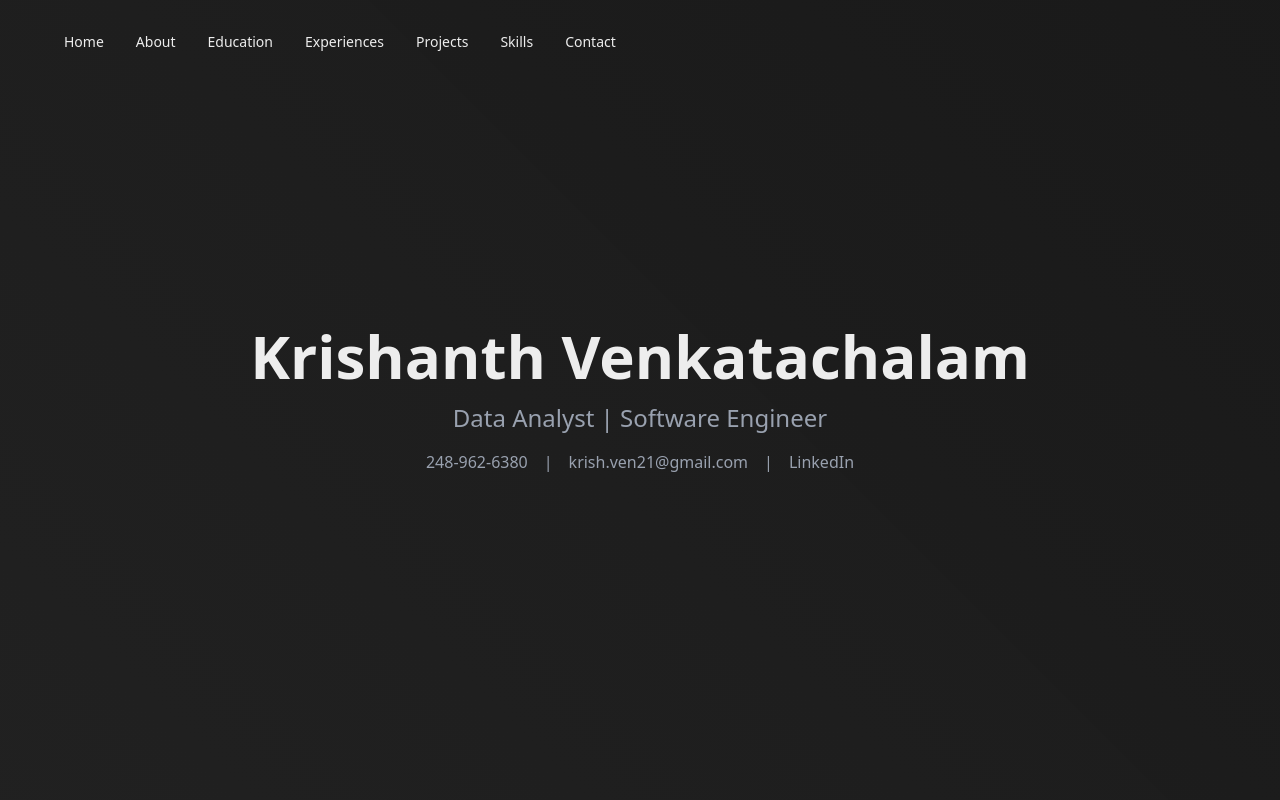
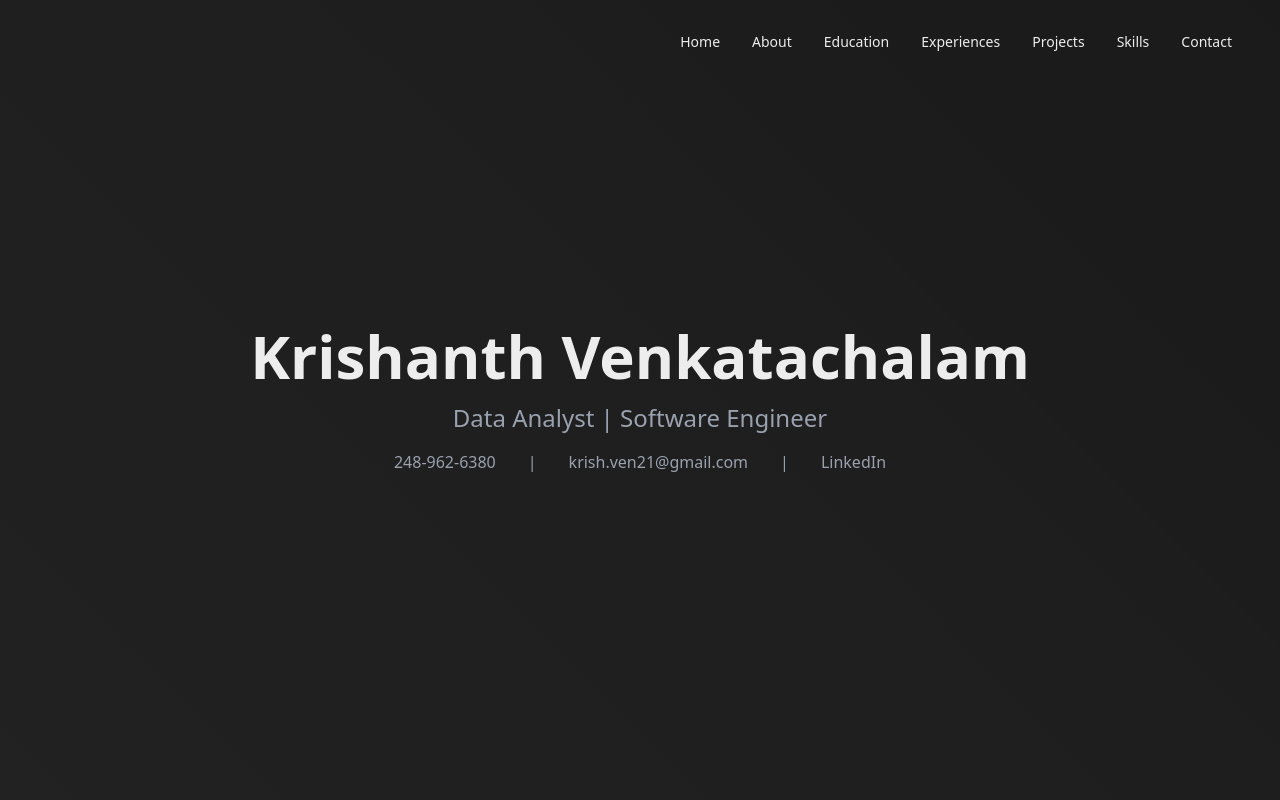
Before and after one commit to krishven05/personal-website, a Next.js app: page / in a window 1280 px wide. Shown: the top 800 px of the page. Built offline with nearby package versions, Linux system fonts and the light colour scheme.

Commit message:
Fixed issues

```diff
--- a/src/app/globals.css
+++ b/src/app/globals.css
@@ -99,7 +99,7 @@ a:hover span {
   }
 
   section {
-    scroll-margin-top: 4rem;
+    scroll-margin-top: 6rem;
   }
 
   .experience-card,
@@ -111,3 +111,10 @@ a:hover span {
     padding: 1rem;
   }
 }
+
+/* Desktop scroll margin */
+@media (min-width: 769px) {
+  section {
+    scroll-margin-top: 5rem;
+  }
+}
--- a/src/app/page.tsx
+++ b/src/app/page.tsx
@@ -9,7 +9,7 @@ export default function Home() {
             <h2 className="text-xl md:text-2xl text-gray-400">
               Data Analyst | Software Engineer
             </h2>
-            <div className="flex gap-4 text-gray-400 justify-center">
+            <div className="flex gap-6 md:gap-8 text-gray-400 justify-center mt-4">
               <span>
                 248-962-6380
               </span>
@@ -238,7 +238,7 @@ immediate and long-term needs, ensuring development across industries</span>
                 </div>
                 <div className="flex flex-wrap gap-2 mt-2">
                   {["JavaScript", "MongoDB", "Oracle", "Data Migration"].map((tech) => (
-                    <span key={tech} className="text-sm mr-4 text-gray-400">
+                    <span key={tech} className="text-sm px-3 py-1 bg-black/30 border border-gray-700/50 rounded-xl mr-2 mb-2 inline-block">
                       {tech}
                     </span>
                   ))}
@@ -273,7 +273,7 @@ system scalability and data retrieval</span>
                 </div>
                 <div className="flex flex-wrap gap-2 mt-2">
                   {["Python", "Siamese Neural Networks", "TensorFlow", "Kivy"].map((tech) => (
-                    <span key={tech} className="text-sm mr-4 text-gray-400">
+                    <span key={tech} className="text-sm px-3 py-1 bg-black/30 border border-gray-700/50 rounded-xl mr-2 mb-2 inline-block">
                       {tech}
                     </span>
                   ))}
@@ -304,7 +304,7 @@ system scalability and data retrieval</span>
               <h3 className="text-3xl font-semibold mb-6">Programming Languages</h3>
               <div className="flex flex-wrap gap-3">
                 {["C++", "Python", "JavaScript", "TypeScript", "SQL", "R"].map((skill) => (
-                  <span key={skill} className="text-base mr-4 mb-2 text-gray-300">
+                  <span key={skill} className="text-base px-4 py-2 bg-black/30 border border-gray-700/50 rounded-xl mr-3 mb-3">
                     {skill}
                   </span>
                 ))}
@@ -315,7 +315,7 @@ system scalability and data retrieval</span>
               <h3 className="text-3xl font-semibold mb-6">Frameworks & Libraries</h3>
               <div className="flex flex-wrap gap-3">
                 {["Flask", "React", "MongoDB", "TensorFlow", "pandas", "NumPy"].map((skill) => (
-                  <span key={skill} className="text-base mr-4 mb-2 text-gray-300">
+                  <span key={skill} className="text-base px-4 py-2 bg-black/30 border border-gray-700/50 rounded-xl mr-3 mb-3">
                     {skill}
                   </span>
                 ))}
@@ -326,7 +326,7 @@ system scalability and data retrieval</span>
               <h3 className="text-3xl font-semibold mb-6">Developer Tools & Platforms</h3>
               <div className="flex flex-wrap gap-3">
                 {["AWS", "Git", "VS Code", "XCode"].map((skill) => (
-                  <span key={skill} className="text-base mr-4 mb-2 text-gray-300">
+                  <span key={skill} className="text-base px-4 py-2 bg-black/30 border border-gray-700/50 rounded-xl mr-3 mb-3">
                     {skill}
                   </span>
                 ))}
@@ -340,7 +340,7 @@ system scalability and data retrieval</span>
           <div className="bg-white/5 rounded-2xl p-6 md:p-8 backdrop-blur-sm max-w-2xl mx-auto contact-card">
             <div className="space-y-4 md:space-y-6">
               <div className="flex flex-wrap items-center gap-4 md:gap-6 p-3 md:p-4 bg-gray-200/10 rounded-xl transition-all hover:bg-gray-200/20 contact-item">
-                <div className="p-2 md:p-3 bg-gray-200 dark:bg-gray-800 rounded-lg">
+                <div className="p-2 md:p-3 bg-black/30 border border-gray-700/50 rounded-xl">
                   <svg xmlns="http://www.w3.org/2000/svg" fill="none" viewBox="0 0 24 24" strokeWidth={1.5} stroke="currentColor" className="w-5 h-5 md:w-6 md:h-6">
                     <path strokeLinecap="round" strokeLinejoin="round" d="M21.75 6.75v10.5a2.25 2.25 0 01-2.25 2.25h-15a2.25 2.25 0 01-2.25-2.25V6.75m19.5 0A2.25 2.25 0 0019.5 4.5h-15a2.25 2.25 0 00-2.25 2.25m19.5 0v.243a2.25 2.25 0 01-1.07 1.916l-7.5 4.615a2.25 2.25 0 01-2.36 0L3.32 8.91a2.25 2.25 0 01-1.07-1.916V6.75" />
                   </svg>
@@ -357,7 +357,7 @@ system scalability and data retrieval</span>
               </div>
 
               <div className="flex items-center gap-6 p-4 bg-gray-200/10 rounded-xl transition-all hover:bg-gray-200/20 contact-item">
-                <div className="p-3 bg-gray-200 dark:bg-gray-800 rounded-lg">
+                <div className="p-3 bg-black/30 border border-gray-700/50 rounded-xl">
                   <svg xmlns="http://www.w3.org/2000/svg" fill="none" viewBox="0 0 24 24" strokeWidth={1.5} stroke="currentColor" className="w-6 h-6">
                     <path strokeLinecap="round" strokeLinejoin="round" d="M2.25 6.75c0 8.284 6.716 15 15 15h2.25a2.25 2.25 0 002.25-2.25v-1.372c0-.516-.351-.966-.852-1.091l-4.423-1.106c-.44-.11-.902.055-1.173.417l-.97 1.293c-.282.376-.769.542-1.21.38a12.035 12.035 0 01-7.143-7.143c-.162-.441.004-.928.38-1.21l1.293-.97c.363-.271.527-.734.417-1.173L6.963 3.102a1.125 1.125 0 00-1.091-.852H4.5A2.25 2.25 0 002.25 4.5v2.25z" />
                   </svg>
@@ -373,7 +373,7 @@ system scalability and data retrieval</span>
               </div>
 
               <div className="flex items-center gap-6 p-4 bg-gray-200/10 rounded-xl transition-all hover:bg-gray-200/20 contact-item">
-                <div className="p-3 bg-gray-200 dark:bg-gray-800 rounded-lg">
+                <div className="p-3 bg-black/30 border border-gray-700/50 rounded-xl">
                   <svg xmlns="http://www.w3.org/2000/svg" fill="none" viewBox="0 0 24 24" strokeWidth={1.5} stroke="currentColor" className="w-6 h-6">
                     <path strokeLinecap="round" strokeLinejoin="round" d="M20.25 14.15v4.25c0 1.094-.787 2.036-1.872 2.18-2.087.277-4.216.42-6.378.42s-4.291-.143-6.378-.42c-1.085-.144-1.872-1.086-1.872-2.18v-4.25m16.5 0a2.18 2.18 0 00.75-1.661V8.706c0-1.081-.768-2.015-1.837-2.175a48.114 48.114 0 00-3.413-.387m4.5 8.006c-.194.165-.42.295-.673.38A23.978 23.978 0 0112 15.75c-2.648 0-5.195-.429-7.577-1.22a2.016 2.016 0 01-.673-.38m0 0A2.18 2.18 0 013 12.489V8.706c0-1.081.768-2.015 1.837-2.175a48.111 48.111 0 013.413-.387m7.5 0V5.25A2.25 2.25 0 0013.5 3h-3a2.25 2.25 0 00-2.25 2.25v.894m7.5 0a48.667 48.667 0 00-7.5 0M12 12.75h.008v.008H12v-.008z" />
                   </svg>
--- a/src/components/Navigation.tsx
+++ b/src/components/Navigation.tsx
@@ -27,11 +27,11 @@ const Navigation = () => {
   ];
 
   return (
-    <nav className={`fixed top-0 left-0 right-0 px-4 py-4 md:p-6 z-50 transition-all duration-300 ${
+    <nav className={`fixed top-0 left-0 right-0 px-4 py-4 md:py-6 z-50 transition-all duration-300 ${
       scrolled || menuOpen ? "bg-black/30 backdrop-blur-lg" : "bg-transparent"
     }`}>
-      <div className="max-w-6xl mx-auto flex items-center justify-between">
-        <div className="md:hidden">
+      <div className="w-full flex items-center justify-end md:pr-8">
+        <div className="md:hidden absolute left-4">
           <button
             onClick={() => setMenuOpen(!menuOpen)}
             className="text-white p-2"
@@ -49,9 +49,9 @@ const Navigation = () => {
           </button>
         </div>
 
-        <ul className={`${menuOpen ? 'flex flex-col absolute top-16 left-0 right-0 bg-black/90 p-4 space-y-4 backdrop-blur-lg' : 'hidden'} md:flex md:flex-row md:items-center md:justify-end md:static md:space-y-0 md:bg-transparent md:p-0`}>
+        <ul className={`${menuOpen ? 'flex flex-col absolute top-16 left-0 right-0 bg-black/90 p-4 space-y-4 backdrop-blur-lg' : 'hidden'} md:flex md:flex-row md:items-center md:space-y-0 md:bg-transparent md:p-0 md:space-x-8`}>
           {navItems.map((item) => (
-            <li key={item.name} className="md:mr-8">
+            <li key={item.name}>
               <Link
                 href={item.href}
                 className="relative py-2 text-sm font-medium transition-colors hover:text-gray-100 block"
```
